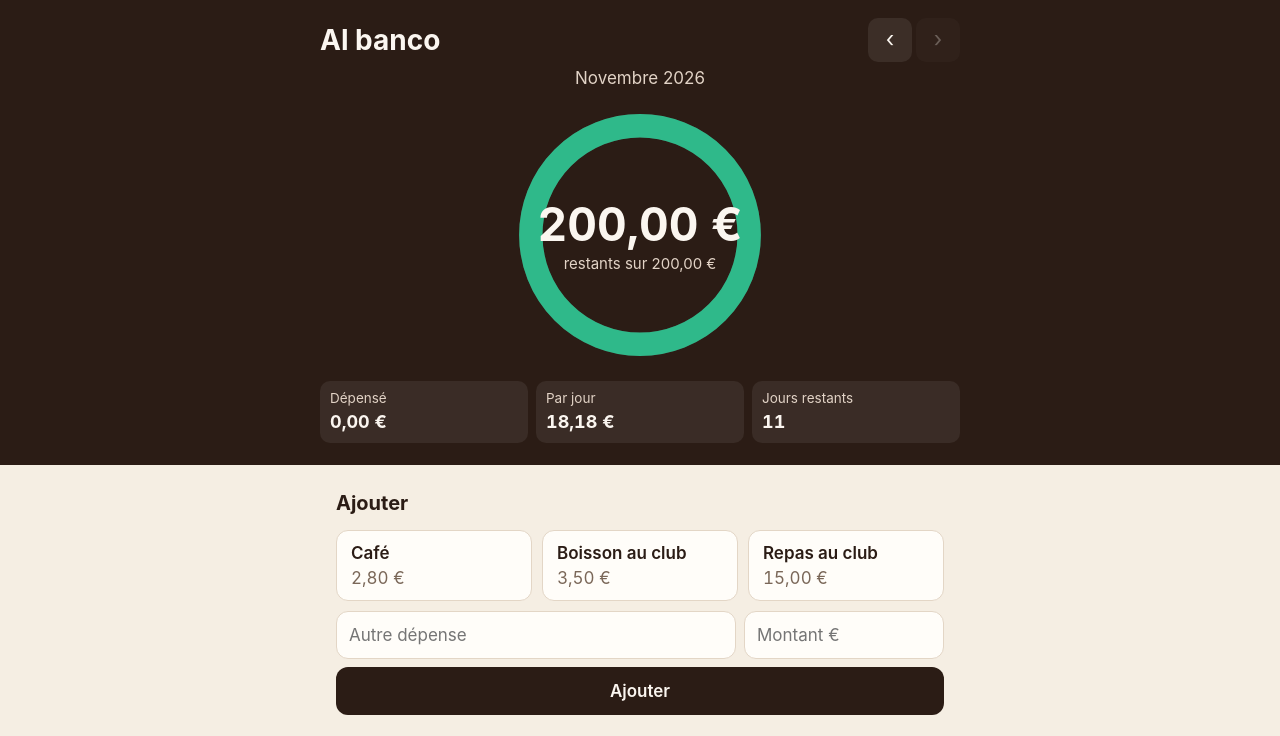
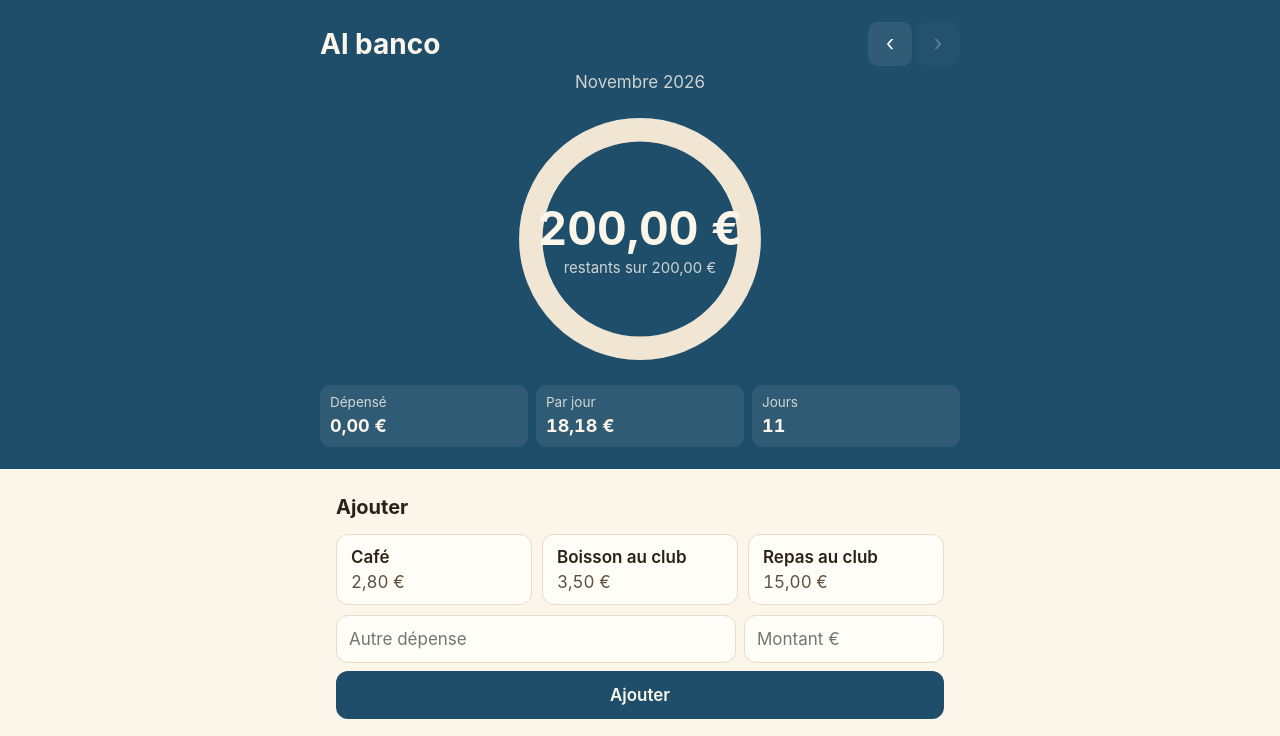
Before and after one commit to azertida/al-banco, a plain HTML site: page index.html in a window 1280 px wide. Shown: the top 736 px of the page. Drawn offline with Linux system fonts and the light colour scheme.

Commit message:
Al banco : couleurs de Corsia, badge Jours, icônes en bleu (v2)
Co-Authored-By: Claude Opus 5.5 <noreply@anthropic.com>
Claude-Session: https://claude.ai/code/session_011M2iWeRs69gps3Wrk1zeCd

```diff
--- a/index.html
+++ b/index.html
@@ -6,16 +6,16 @@
 <meta name="apple-mobile-web-app-capable" content="yes">
 <meta name="apple-mobile-web-app-status-bar-style" content="black-translucent">
 <meta name="apple-mobile-web-app-title" content="Al banco">
-<meta name="theme-color" content="#2B1C15">
+<meta name="theme-color" content="#1F4E6B">
 <link rel="apple-touch-icon" href="apple-touch-icon.png">
 <link rel="icon" href="icon-192.png">
 <link rel="manifest" href="manifest.webmanifest">
 <title>Al banco</title>
 <style>
 :root{
-  --encre:#2B1C15; --papier:#F5EEE3; --carte:#FFFDF9; --trait:#E3D6C6;
-  --doux:#7A6758; --espresso:#2B1C15; --lait:#FBF6F0; --menthe:#2FB98A;
-  --ambre:#E39A1E; --rouge:#D8453A; --r:12px;
+  --encre:#2B2118; --papier:#FBF5EA; --carte:#FFFDF8; --trait:#E8DCC4;
+  --doux:#5E5040; --espresso:#1F4E6B; --lait:#FBF5EA; --menthe:#F1E6D3;
+  --ambre:#F0A93B; --rouge:#E36B5A; --r:12px;
 }
 *{box-sizing:border-box;min-width:0}
 html,body{margin:0;padding:0}
@@ -27,32 +27,32 @@ body{
 }
 button,input{font:inherit;color:inherit}
 button{cursor:pointer}
-:focus-visible{outline:3px solid var(--menthe);outline-offset:2px}
+:focus-visible{outline:3px solid #8F5A1B;outline-offset:2px}
 .num{font-variant-numeric:tabular-nums;white-space:nowrap}
 
 /* Bandeau : l'anneau du reste */
 header{background:var(--espresso);color:var(--lait);
-  padding:calc(18px + env(safe-area-inset-top)) 18px 22px}
+  padding:calc(22px + env(safe-area-inset-top)) 18px 22px}
 .entete{display:flex;justify-content:space-between;align-items:center;gap:8px;max-width:640px;margin:0 auto}
 header h1{font-size:28px;line-height:1.1;margin:0;font-weight:700}
 .mois{display:flex;align-items:center;gap:4px}
 .mois button{width:44px;height:44px;border:0;border-radius:10px;background:rgba(255,255,255,.08);color:var(--lait);font-size:22px}
 .mois button:disabled{opacity:.3}
-#titreMois{font-size:17px;color:#E2D3C6;text-align:center;margin:4px 0 0}
+#titreMois{font-size:17px;color:rgba(251,245,234,.8);text-align:center;margin:4px 0 0}
 .anneau{position:relative;width:min(72vw,260px);aspect-ratio:1;margin:14px auto 6px}
 .anneau svg{width:100%;height:100%;transform:rotate(-90deg)}
 #arc{transition:stroke-dashoffset .6s ease}
 @media (prefers-reduced-motion:reduce){#arc{transition:none}}
 .anneau .centre{position:absolute;inset:0;display:grid;place-content:center;text-align:center}
 #reste{font-size:clamp(34px,10vw,46px);font-weight:700;line-height:1}
-#resteSous{font-size:15px;color:#E2D3C6;margin-top:6px}
+#resteSous{font-size:15px;color:rgba(251,245,234,.8);margin-top:6px}
 .chiffres{display:grid;grid-template-columns:repeat(3,minmax(0,1fr));gap:8px;max-width:640px;margin:10px auto 0}
 .chiffres div{background:rgba(255,255,255,.07);border-radius:10px;padding:8px 10px}
-.chiffres span{display:block;font-size:13.5px;color:#E2D3C6}
+.chiffres span{display:block;font-size:13.5px;color:rgba(251,245,234,.8);white-space:nowrap}
 .chiffres b{font-size:18px}
 #alerte{max-width:640px;margin:12px auto 0;border-radius:10px;padding:10px 12px;font-weight:600;display:none}
-#alerte.bas{display:block;background:#4A3416;color:#FFD99A}
-#alerte.depasse{display:block;background:#4E211C;color:#FFC2BB}
+#alerte.bas{display:block;background:#F0A93B;color:#2B2118}
+#alerte.depasse{display:block;background:#9B2C1F;color:#FBF5EA}
 
 main{max-width:640px;margin:0 auto;padding:0 16px}
 .zone{margin-top:24px}
@@ -94,7 +94,7 @@ label{display:block;color:var(--doux);margin:12px 0 4px}
   display:flex;gap:12px;align-items:center;box-shadow:0 8px 24px rgba(0,0,0,.25);width:max-content;max-width:min(420px,calc(100% - 32px));z-index:50}
 .msg[hidden]{display:none}
 .msg span{flex:1}
-.msg button{flex:none;white-space:nowrap;min-height:44px;border:0;border-radius:10px;padding:0 14px;background:var(--menthe);color:#0E241B;font-weight:600}
+.msg button{flex:none;white-space:nowrap;min-height:44px;border:0;border-radius:10px;padding:0 14px;background:var(--menthe);color:#1F4E6B;font-weight:600}
 </style>
 </head>
 <body>
@@ -109,15 +109,15 @@ label{display:block;color:var(--doux);margin:12px 0 4px}
   <p id="titreMois">—</p>
   <div class="anneau" role="img" id="anneau" aria-label="">
     <svg viewBox="0 0 200 200">
-      <circle cx="100" cy="100" r="84" fill="none" stroke="rgba(255,255,255,.12)" stroke-width="18"/>
-      <circle id="arc" cx="100" cy="100" r="84" fill="none" stroke="#2FB98A" stroke-width="18" stroke-linecap="round"/>
+      <circle cx="100" cy="100" r="84" fill="none" stroke="rgba(255,255,255,.16)" stroke-width="18"/>
+      <circle id="arc" cx="100" cy="100" r="84" fill="none" stroke="#F1E6D3" stroke-width="18" stroke-linecap="round"/>
     </svg>
     <div class="centre"><div id="reste" class="num">—</div><div id="resteSous">restants</div></div>
   </div>
   <div class="chiffres">
     <div><span>Dépensé</span><b id="depense" class="num">—</b></div>
     <div><span id="parJourLib">Par jour</span><b id="parJour" class="num">—</b></div>
-    <div><span>Jours restants</span><b id="jours" class="num">—</b></div>
+    <div><span>Jours</span><b id="jours" class="num">—</b></div>
   </div>
   <div id="alerte"></div>
 </header>
@@ -231,7 +231,7 @@ function rendre(){
   const C = 2*Math.PI*84, arc = $("arc");
   arc.setAttribute("stroke-dasharray", C);
   arc.setAttribute("stroke-dashoffset", C*(1-part));
-  arc.setAttribute("stroke", reste<0 ? "#D8453A" : part<0.2 ? "#E39A1E" : "#2FB98A");
+  arc.setAttribute("stroke", reste<0 ? "#E36B5A" : part<0.2 ? "#F0A93B" : "#F1E6D3");
   $("reste").textContent = euro(Math.abs(reste));
   $("resteSous").textContent = reste>=0 ? "restants sur "+euro(budget) : "au-delà de "+euro(budget);
   $("anneau").setAttribute("aria-label", reste>=0 ? `Il reste ${euro(reste)} sur ${euro(budget)}` : `Budget dépassé de ${euro(-reste)}`);
--- a/sw.js
+++ b/sw.js
@@ -3,7 +3,7 @@
    les mises à jour), depuis le cache sinon. Les icônes viennent du cache d'abord.
    Après chaque modification de l'appli, incrémente VERSION. */
 
-const VERSION = "v1";
+const VERSION = "v2";
 const CACHE = "al-banco-" + VERSION;
 
 const FICHIERS = [
```
Also changed, not shown: apple-touch-icon.png, icon-192.png, icon-512.png, manifest.webmanifest.
